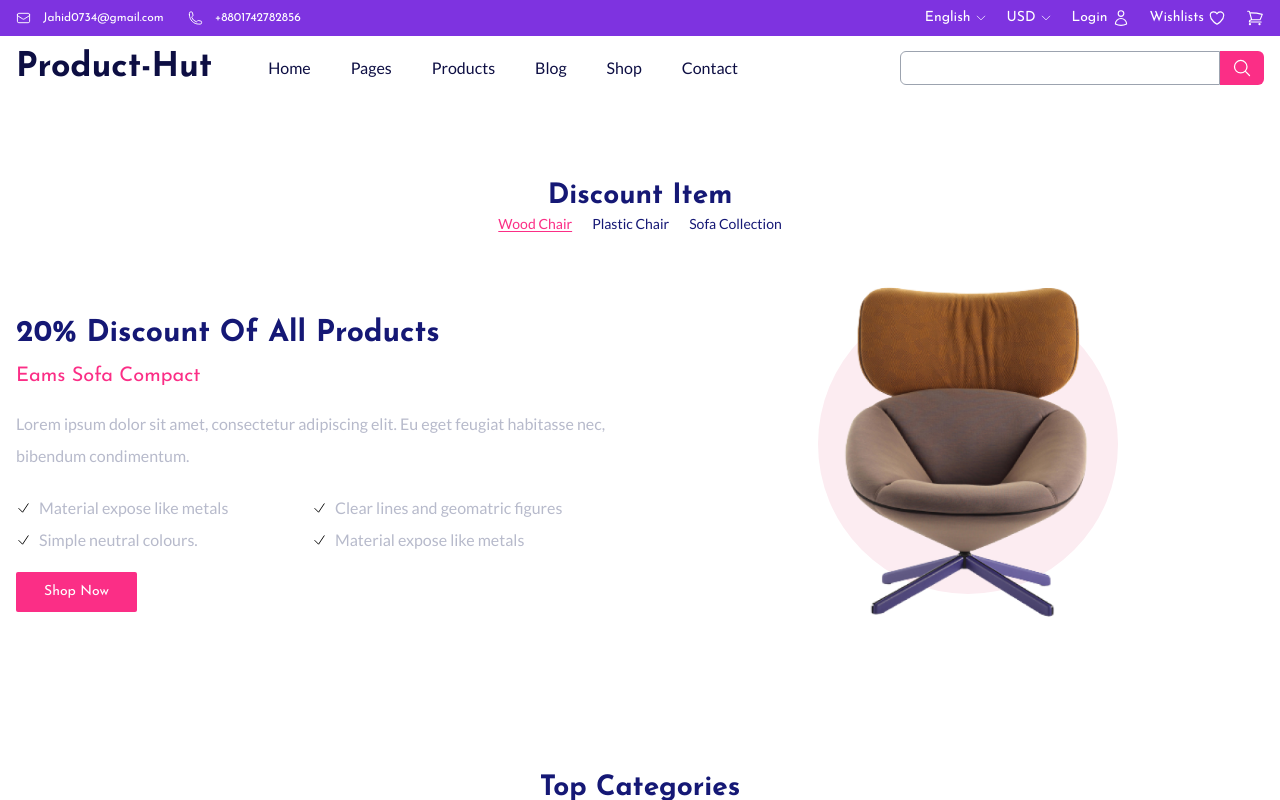
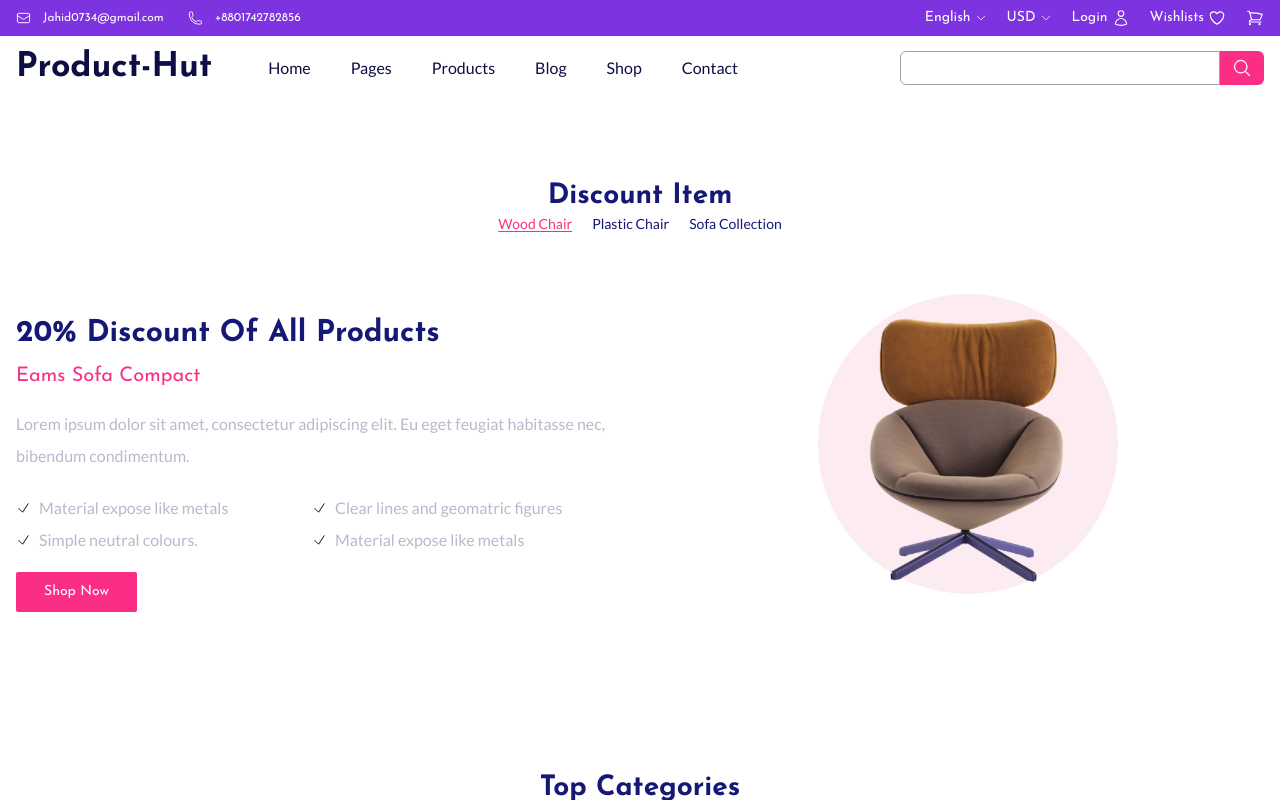
Before and after one commit to Hasan0734/product-hut, a Next.js app: page / in a window 1280 px wide. Built offline with nearby package versions, Linux system fonts and the light colour scheme.

Commit message:
discount section finished with responsive and dynamic product

```diff
--- /dev/null
+++ b/components/DiscountItems/DiscountItem.tsx
@@ -0,0 +1,55 @@
+import Image from 'next/image';
+import React from 'react';
+import { CheckIcon } from '@heroicons/react/24/outline';
+import Link from 'next/link';
+interface itemProps {
+    item: {
+        discount: number,
+        title: string,
+        company: string,
+        description: string,
+        features: string[],
+        link: string,
+        image: string
+    },
+    selected:string
+}
+
+const DiscountItem = ({ item, selected }: itemProps) => {
+    return (
+        <div className='grid grid-cols-1 lg:grid-cols-2 gap-16 '>
+            <div className='order-2 lg:order-1'>
+                <div className='mt-10'>
+                    <h3 className='text-[#151875] josefin-font text-3xl font-bold leading-9'>
+                        {item.discount}% Discount Of {item.title}
+                    </h3>
+                    <h5 className='text-[#FB2E86] text-xl leading-8 josefin-font my-2'>{item.company}</h5>
+                </div>
+                <div className='my-4'>
+                    <p className='text-[#B7BACB] font-sm lato-font leading-8'>
+                        {item.description}
+                    </p>
+                    <ul className='grid grid-cols-2 mt-5'>
+                        {
+
+                            item.features.map((feature: string, i: number) => <li key={i++} className='text-[#B7BACB] font-sm lato-font leading-8 flex gap-x-2'><CheckIcon color="#000" width={15} /> {feature}</li>)
+                        }
+                    </ul>
+                </div>
+                <Link href={item.link} legacyBehavior>
+                    <button className='bg-[#FB2E86] px-7 py-[10px] text-white rounded-sm josefin-font text-sm'>Shop Now</button>
+                </Link>
+            </div>
+            <div className='flex justify-center items-center order-1 lg:order-2'>
+                <div className='bg-[#FCECF1] w-[300px] relative h-[300px] p-5 rounded-full flex justify-center items-center'>
+                    <div className='absolute w-[400px]'>
+                        <Image width={400} height={300} src={item.image} alt={selected} />
+
+                    </div>
+                </div>
+            </div>
+        </div>
+    );
+};
+
+export default DiscountItem;
--- a/components/DiscountItems/DiscountItems.tsx
+++ b/components/DiscountItems/DiscountItems.tsx
@@ -1,6 +1,34 @@
-import Image from 'next/image';
+
 import React, { useState } from 'react';
-import { CheckIcon } from '@heroicons/react/24/outline';
+import DiscountItem from './DiscountItem';
+
+const woodChair = {
+    discount: 20,
+    title: "All Products",
+    company: "Eams Sofa Compact",
+    description: "Lorem ipsum dolor sit amet, consectetur adipiscing elit. Eu eget feugiat habitasse nec, bibendum condimentum.",
+    features: ["Material expose like metals", "Clear lines and geomatric figures", "Simple neutral colours.", "Material expose like metals"],
+    link: "/",
+    image: "/assets/discount/wood-chair.png"
+}
+const plastic = {
+    discount: 30,
+    title: "All Products",
+    company: "RFL Ltd.",
+    description: "Lorem ipsum dolor sit amet, consectetur adipiscing elit. Eu eget feugiat habitasse nec, bibendum condimentum.",
+    features: ["Material expose like metals", "Clear lines and geomatric figures", "Simple neutral colours.", "Material expose like metals"],
+    link: "/",
+    image: "/assets/discount/plastic.png"
+}
+const sofa = {
+    discount: 50,
+    title: "All Products",
+    company: "Eams Sofa Compact",
+    description: "Lorem ipsum dolor sit amet, consectetur adipiscing elit. Eu eget feugiat habitasse nec, bibendum condimentum.",
+    features: ["Material expose like metals", "Clear lines and geomatric figures", "Simple neutral colours.", "Material expose like metals"],
+    link: "/",
+    image: "/assets/discount/sofa.png"
+}
 
 const DiscountItems = () => {
     const [selected, setSelected] = useState("woodChair");
@@ -41,36 +69,12 @@ const DiscountItems = () => {
                 </div>
 
                 <div className='mt-10'>
-                    <div className='grid grid-cols-1 lg:grid-cols-2 gap-16 '>
-                        <div>
-                            <div className='mt-10'>
-                                <h3 className='text-[#151875] josefin-font text-3xl font-bold leading-9'>
-                                    20% Discount Of All Products
-                                </h3>
-                                <h5 className='text-[#FB2E86] text-xl leading-8 josefin-font my-2'>Eams Sofa Compact</h5>
-                            </div>
-                            <div className='my-4'>
-                                <p className='text-[#B7BACB] font-sm lato-font leading-8'>
-                                    Lorem ipsum dolor sit amet, consectetur adipiscing elit. Eu eget feugiat habitasse nec, bibendum condimentum.
-                                </p>
-                                <ul className='grid grid-cols-2 mt-5'>
-                                    <li className='text-[#B7BACB] font-sm lato-font leading-8 flex gap-x-2'><CheckIcon color="#000" width={15} /> Material expose like metals</li>
-                                    <li className='text-[#B7BACB] font-sm lato-font leading-8 flex gap-x-2'><CheckIcon color="#000" width={15} /> Clear lines and geomatric figures</li>
-                                    <li className='text-[#B7BACB] font-sm lato-font leading-8 flex gap-x-2'><CheckIcon color="#000" width={15} /> Simple neutral colours.</li>
-                                    <li className='text-[#B7BACB] font-sm lato-font leading-8 flex gap-x-2'><CheckIcon color="#000" width={15} /> Material expose like metals</li>
-                                </ul>
-                            </div>
-                            <button className='bg-[#FB2E86] px-7 py-[10px] text-white rounded-sm josefin-font text-sm'>Shop Now</button>
-                        </div>
-                        <div className='flex justify-center items-center'>
-                            <div className='bg-[#FCECF1] w-[300px] relative h-[300px] p-5 rounded-full flex justify-center items-center'>
-                                <div className='absolute w-[500px]'>
-                                    <Image width={500} height={300} src={"/assets/discount/wood-chair.png"} alt='wood chair' />
 
-                                </div>
-                            </div>
-                        </div>
-                    </div>
+
+                    {selected === "woodChair" && <DiscountItem item={woodChair} selected={selected} />}
+                    {selected === "plasticChair" && <DiscountItem item={plastic} selected={selected} />}
+                    {selected === "sofa" && <DiscountItem item={sofa} selected={selected} />}
+
                 </div>
             </div>
         </section>
```
